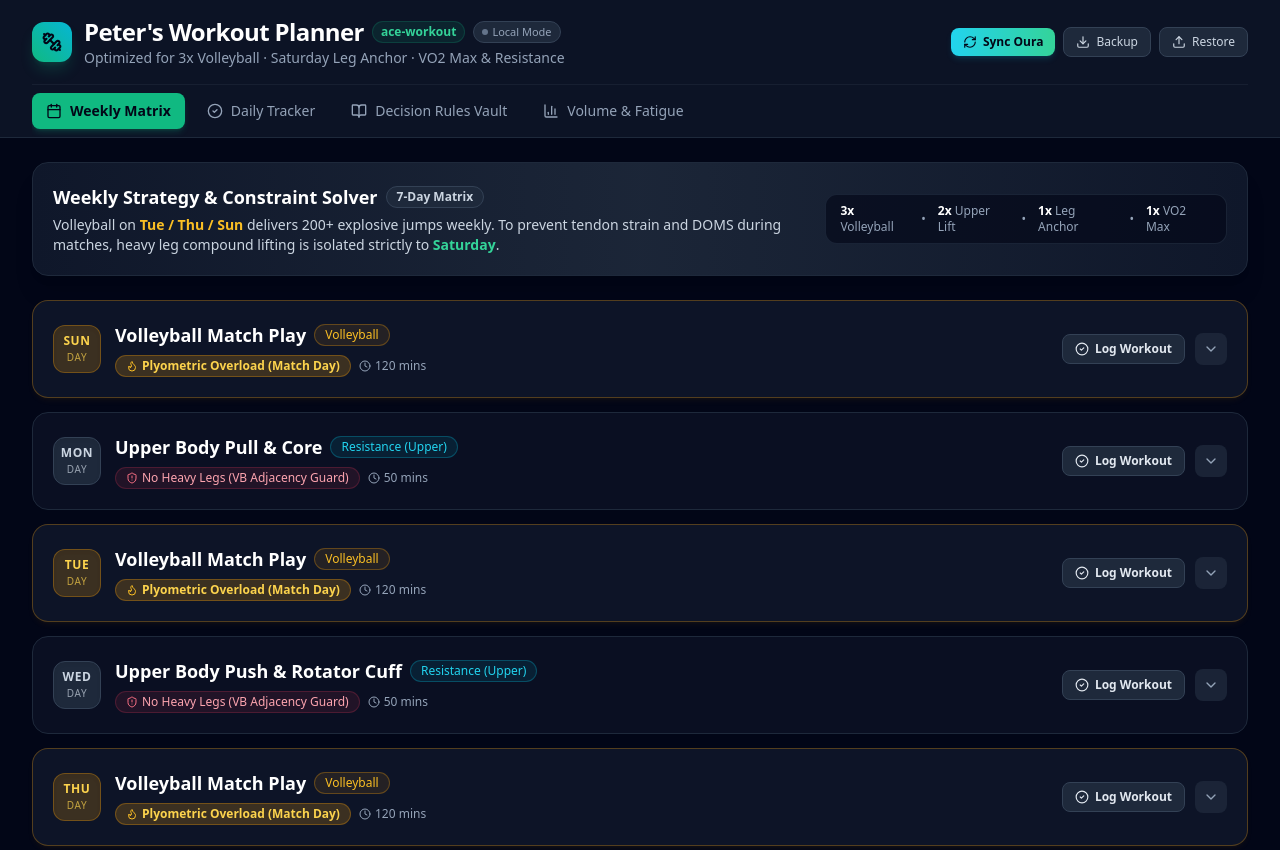
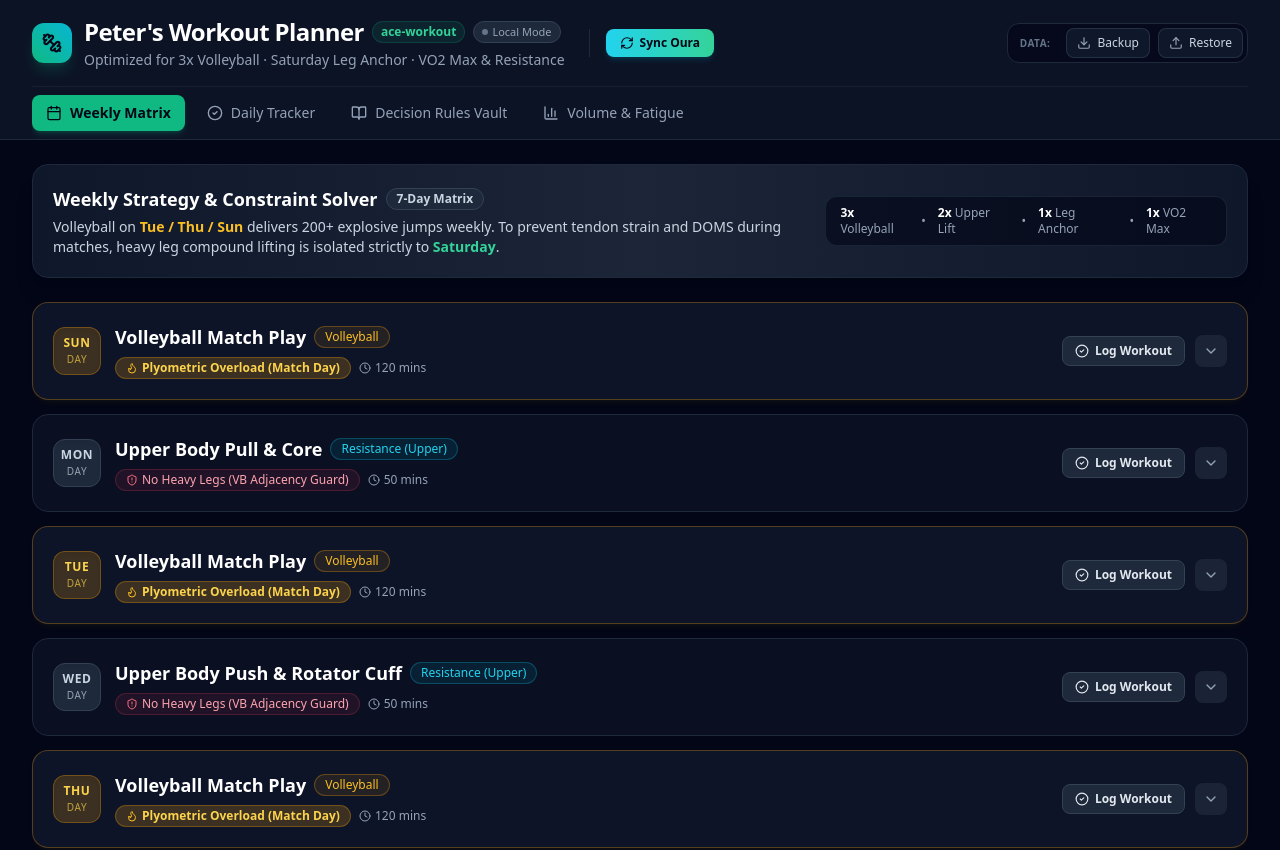
Before and after one commit to bizkitTM/ace-workout, a Next.js app: page / in a window 1280 px wide. Shown: the top 850 px of the page. Built offline with nearby package versions, Linux system fonts and the light colour scheme.

Commit message:
Separate Sync Oura to left and group Backup/Restore to right

```diff
--- a/src/components/Header.tsx
+++ b/src/components/Header.tsx
@@ -26,8 +26,11 @@ export const Header: React.FC<HeaderProps> = ({
     <header className="border-b border-slate-800 bg-slate-900/80 backdrop-blur-md sticky top-0 z-40">
       <div className="max-w-7xl mx-auto px-4 sm:px-6 lg:px-8">
         <div className="flex flex-col md:flex-row md:items-center md:justify-between py-4 gap-4">
+
+          {/* Left-Aligned: Title & Oura Action */}
+          <div className="flex flex-col sm:flex-row sm:items-center gap-4">
             <div className="flex items-center gap-3">
-            <div className="w-10 h-10 rounded-xl bg-gradient-to-tr from-emerald-500 to-cyan-500 flex items-center justify-center shadow-lg shadow-emerald-500/20">
+              <div className="w-10 h-10 rounded-xl bg-gradient-to-tr from-emerald-500 to-cyan-500 flex items-center justify-center shadow-lg shadow-emerald-500/20 shrink-0">
                 <Dumbbell className="w-5 h-5 text-slate-950 stroke-[2.5]" />
               </div>
               <div>
@@ -50,41 +53,49 @@ export const Header: React.FC<HeaderProps> = ({
                     </span>
                   )}
                 </div>
-              <p className="text-xs sm:text-sm text-slate-400">
+                <p className="text-xs sm:text-sm text-slate-400 mt-0.5">
                   Optimized for 3x Volleyball · Saturday Leg Anchor · VO2 Max &amp; Resistance
                 </p>
               </div>
             </div>
 
-          <div className="flex items-center gap-2 self-start md:self-auto flex-wrap">
-            {/* Oura Sync Button */}
+            {/* Left-Aligned: Sync Oura Button right by the title/status */}
+            <div className="sm:border-l sm:border-slate-800 sm:pl-4 sm:ml-2">
               <button
                 onClick={onSyncOura}
                 disabled={isSyncingOura}
                 title="Sync Workouts & Readiness from Oura Ring"
-              className="px-3 py-1.5 text-xs font-semibold text-slate-950 bg-gradient-to-r from-cyan-400 to-emerald-400 hover:from-cyan-300 hover:to-emerald-300 rounded-lg flex items-center gap-1.5 transition-all shadow-md shadow-cyan-500/15 disabled:opacity-50 cursor-pointer"
+                className="px-3.5 py-1.5 text-xs font-semibold text-slate-950 bg-gradient-to-r from-cyan-400 to-emerald-400 hover:from-cyan-300 hover:to-emerald-300 rounded-lg flex items-center gap-1.5 transition-all shadow-md shadow-cyan-500/15 disabled:opacity-50 cursor-pointer w-fit"
               >
                 <RefreshCw className={`w-3.5 h-3.5 ${isSyncingOura ? 'animate-spin' : ''}`} />
-              <span>{isSyncingOura ? 'Syncing...' : 'Sync Oura'}</span>
+                <span>{isSyncingOura ? 'Syncing Oura...' : 'Sync Oura'}</span>
               </button>
+            </div>
+          </div>
 
+          {/* Right-Aligned: Data Backup & Restore */}
+          <div className="flex items-center gap-2 self-start md:self-auto bg-slate-950/70 p-1 rounded-xl border border-slate-800">
+            <span className="text-[10px] uppercase font-bold text-slate-500 px-2 tracking-wider">
+              Data:
+            </span>
             <button
               onClick={onExport}
-              title="Export JSON Backup"
-              className="px-3 py-1.5 text-xs font-medium text-slate-300 hover:text-white bg-slate-800 hover:bg-slate-700 border border-slate-700 rounded-lg flex items-center gap-1.5 transition-colors"
+              title="Download JSON Backup of your workouts and rules"
+              className="px-2.5 py-1.5 text-xs font-medium text-slate-300 hover:text-white bg-slate-900 hover:bg-slate-800 border border-slate-700/60 rounded-lg flex items-center gap-1.5 transition-colors"
             >
-              <Download className="w-3.5 h-3.5" />
-              <span className="hidden sm:inline">Backup</span>
+              <Download className="w-3.5 h-3.5 text-slate-400" />
+              <span>Backup</span>
             </button>
             <button
               onClick={onImport}
-              title="Import JSON Backup"
-              className="px-3 py-1.5 text-xs font-medium text-slate-300 hover:text-white bg-slate-800 hover:bg-slate-700 border border-slate-700 rounded-lg flex items-center gap-1.5 transition-colors"
+              title="Upload / Restore JSON Backup"
+              className="px-2.5 py-1.5 text-xs font-medium text-slate-300 hover:text-white bg-slate-900 hover:bg-slate-800 border border-slate-700/60 rounded-lg flex items-center gap-1.5 transition-colors"
             >
-              <Upload className="w-3.5 h-3.5" />
-              <span className="hidden sm:inline">Restore</span>
+              <Upload className="w-3.5 h-3.5 text-slate-400" />
+              <span>Restore</span>
             </button>
           </div>
+
         </div>
 
         {/* Tab Navigation */}
```
Lines whose indentation alone changed are shown as unchanged.
